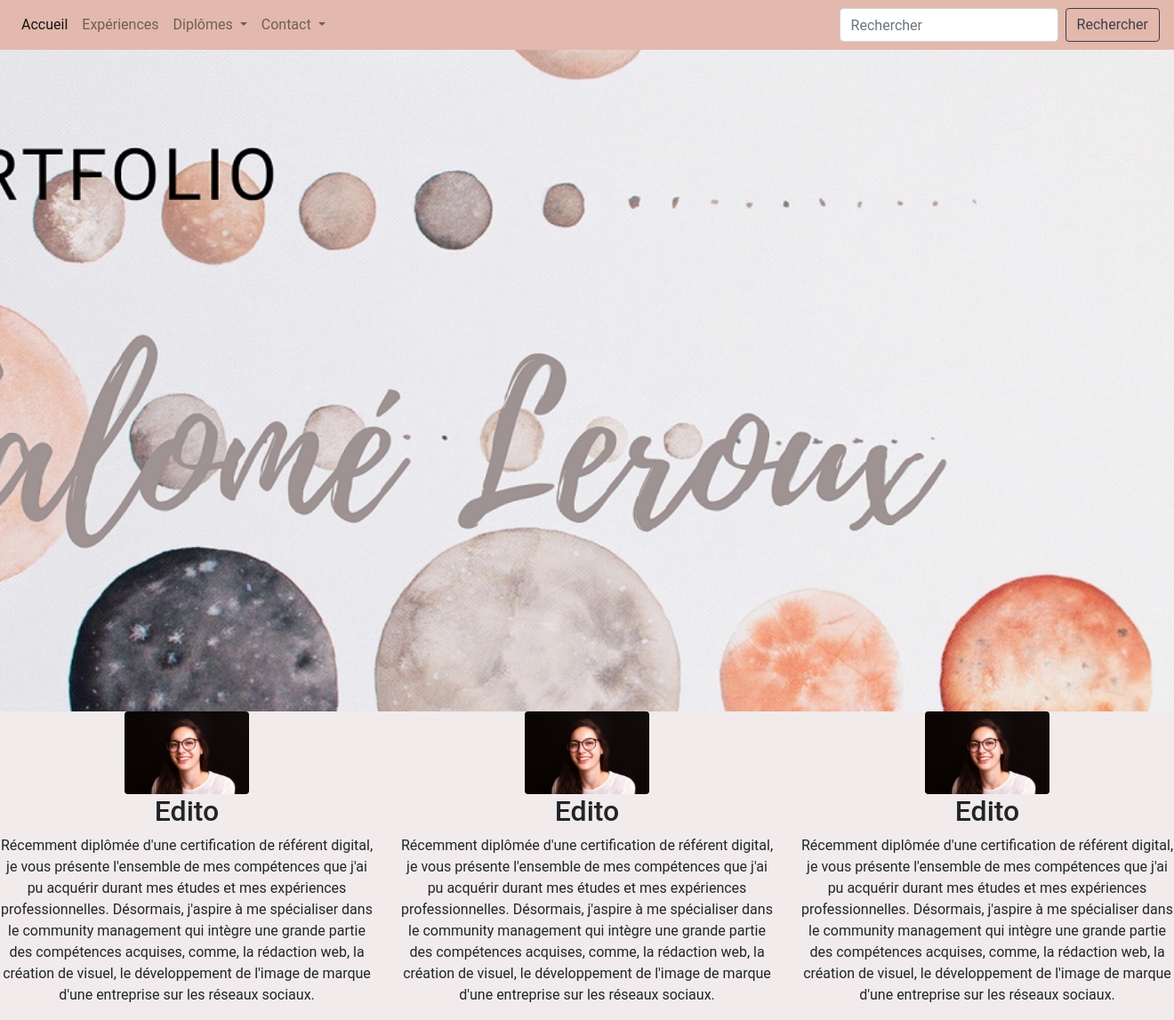
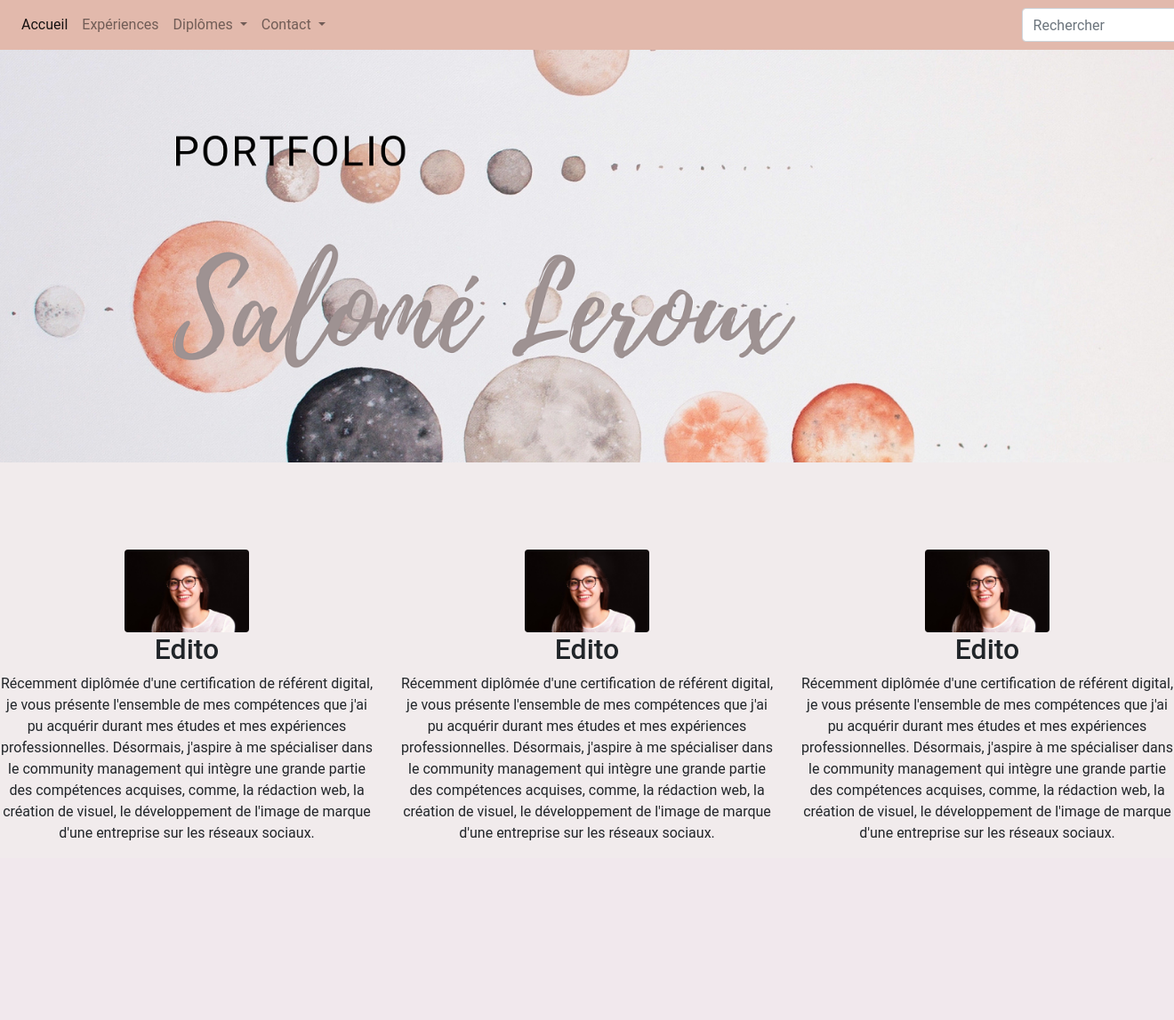
Before and after one commit to Leroux23/evaluation, a PHP site: page / in a window 1320 px wide; the page is wider, and only the part inside the window is pictured. Shown: that part at 89% size. After the commit the page ends 945 px from the top of that part, so only its background shows below. Run offline with PHP 8.4, Linux system fonts and the light colour scheme.

Commit message:
Modifications d'affichage.

```diff
--- a/assets/css/style.css
+++ b/assets/css/style.css
@@ -1,10 +1,8 @@
 @font-face {
   font-family: "Roboto";
-  src: url(https://www.dafont.com/fr/roboto.font »
-  Roboto-Thin.ttf) format("truetype");
-  font-family: "Playlist";
-  src: url(https://fr.ffonts.net/Playlist-Script.font »
-  Playlist-Script.otf);
+  src: url(https://www.dafont.com/fr/roboto.font/Roboto-Thin.ttf) format("truetype");
+  font-family: "Playlist-Script";
+  src: url(https://fr.ffonts.net/Playlist-Script.font/Playlist-Script.otf);
 }
 body, htlm, header,h1{
   margin: 0px;
@@ -12,7 +10,7 @@ body, htlm, header,h1{
 }
 header,body,html{
   width: 100%;
-  height: 100%;
+  /*height: 100%;*/
   font-family: "Roboto";
 }
 
@@ -21,11 +19,16 @@ body{
 }
 header{
   background: url("../pictures/salomeleroux.png");
-  background-size: cover;
+  background-size: 100%;
   background-repeat: no-repeat;
-  background-position: center;
+  background-position: center 56px;
   background-attachment: fixed;
+  height: 618px;
   }
+header nav.navbar{
+  position: fixed;
+  width: 1525px;
+}
 .wrapper{
   display: table;
   width: 100%;
@@ -33,7 +36,7 @@ header{
 }
 
 h1{
-  font-family: "Playlist";
+  font-family: "Playlist-Script";
   font-size: 23px;
 }
 .main{
```
